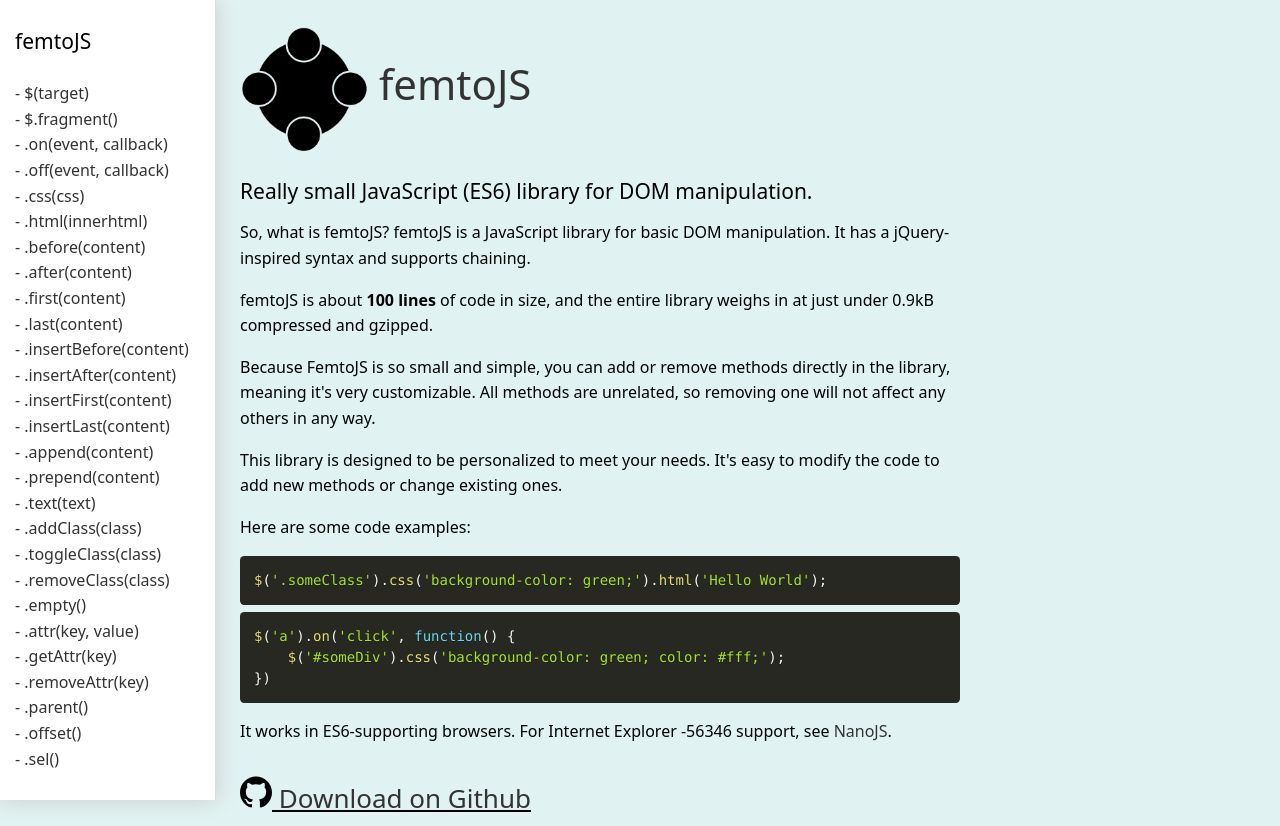
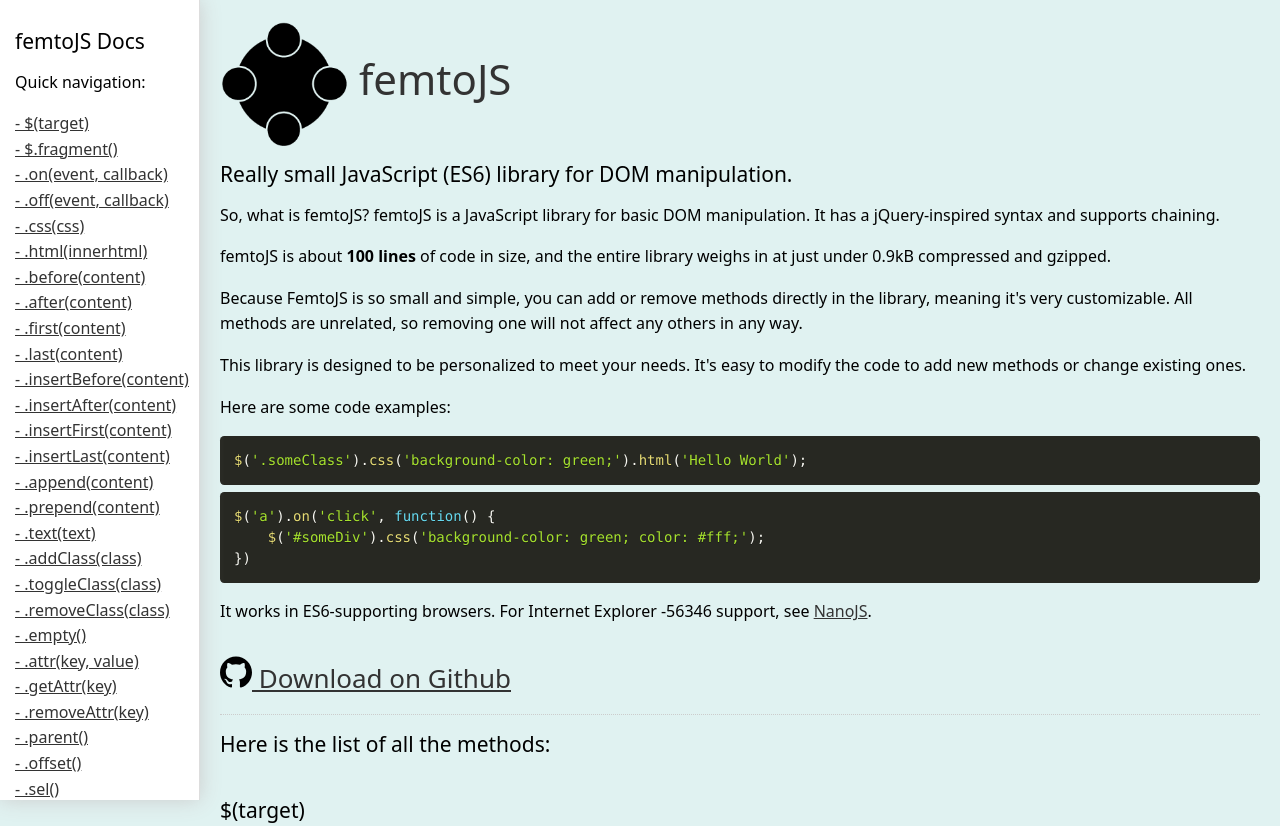
Before and after one commit to vladocar/femtoJS, a website: page index.html in a window 1280 px wide. Shown: the top 826 px of the page. Drawn offline with Linux system fonts and the light colour scheme.

Commit message:
Style changes

```diff
--- a/index.html
+++ b/index.html
@@ -559,7 +559,8 @@
 	</head>
 	<body>
 		<div id="sidebar">
-			<h3>femtoJS</h3>
+			<h3>femtoJS Docs</h3>
+			<p>Quick navigation:</p>
 		</div>
 		<div id="intro">
 			<h1><a href="https://github.com/vladocar/femtoJS"><img
--- a/lib/style.css
+++ b/lib/style.css
@@ -11,6 +11,7 @@
 	-webkit-font-smoothing: antialiased;
 	color: #000;
 	background-color: #E0F2F1;
+	margin: 0 0 0 200px;
 }
 
 h1, h2, h3, h4, h5, h6 {
@@ -44,21 +45,12 @@
 }
 
 a {
-	text-decoration: none;
 	color: #333;
 	line-height: 1.6;
 }
 
-a:hover {
-	text-decoration: underline;
-}
-
-i {
-	font-size: 12px;
-}
-
-ul {
-	list-style-type: none;
+a:hover, h1 > a {
+	text-decoration: none;
 }
 
 pre {
@@ -68,11 +60,11 @@
 /* sidebar is directly  taken from backbone.js*/
 #sidebar {
 	background: #fff;
+	width: 200px;
 	position: fixed;
 	top: 0;
 	left: 0;
 	bottom: 0;
-	width: 200px;
 	overflow-y: auto;
 	overflow-x: hidden;
 	padding: 15px 0 15px 15px;
@@ -80,22 +72,29 @@
 	box-shadow: 0 0 20px #ccc;
 	-webkit-box-shadow: 0 0 20px #ccc;
 	-moz-box-shadow: 0 0 20px #ccc;
+	box-sizing: border-box;
 }
 
 #links {
-	list-style-position: inside;
-	padding: 15px 0 0 0;
+	list-style-type: none;
+	padding: 0;
 	margin: 0;
 }
 
 #intro {
-	max-width: 720px;
-	margin: 20px 0 10px 240px;
+	padding: 20px 20px 0 20px;
+}
+
+#intro > h1:first-child {
+	margin: 0;
 }
 
 .l {
+	padding: 15px 0;
+}
+
+.l:not(:last-child) {
 	border-bottom: 1px dotted #ccc;
-	padding: 15px 0;
 }
 
 .argTable th, .argTable td {
```
